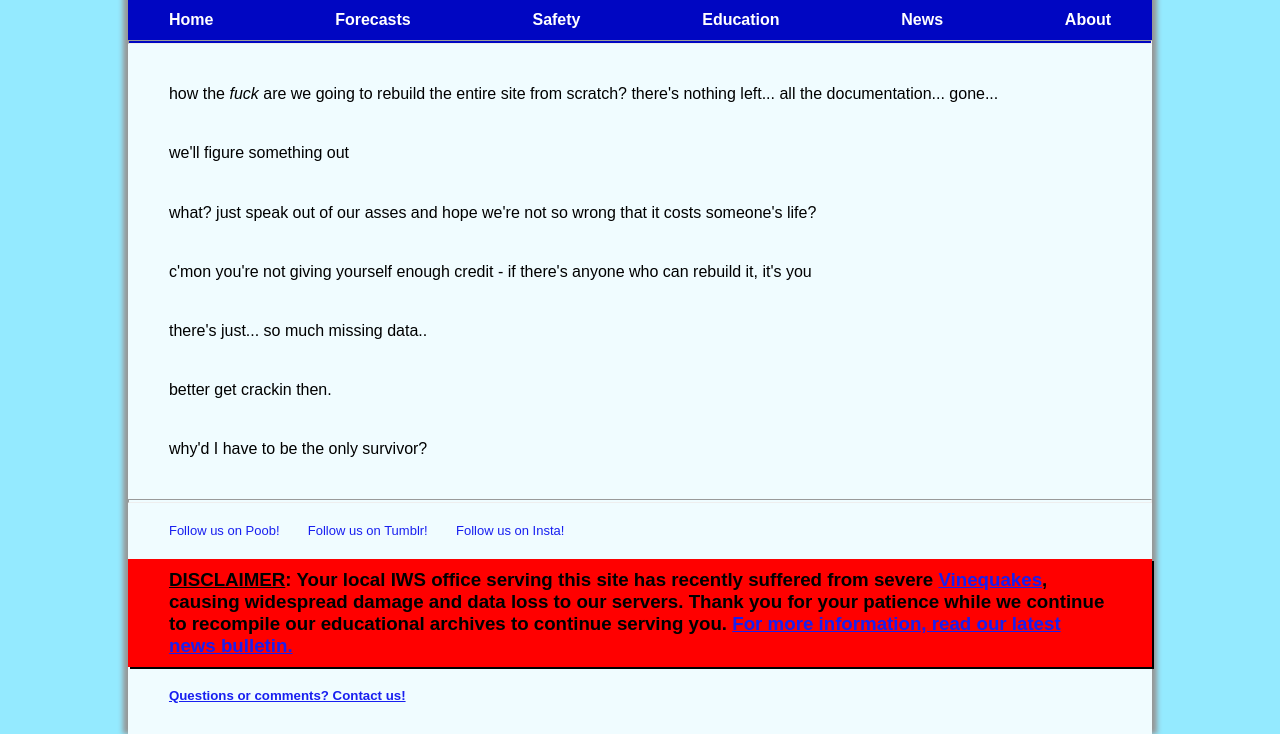
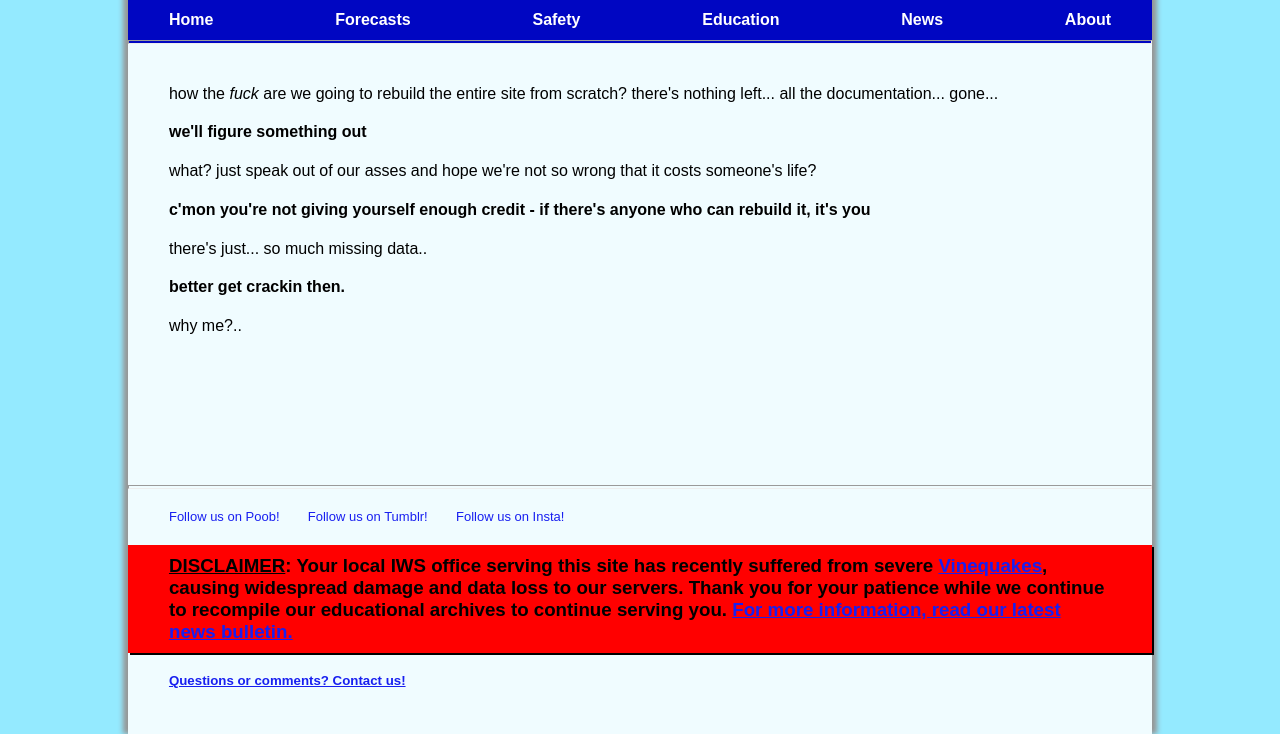
Before and after one commit to k1tsun8/k1tsun8.github.io, a plain HTML site: page internal/dontreadthis/index.html in a window 1280 px wide. Shown: the part 66-800 px from the top of the page. Drawn offline with Linux system fonts and the light colour scheme.

Commit message:
don't read this.

```diff
--- a/internal/dontreadthis/index.html
+++ b/internal/dontreadthis/index.html
@@ -24,12 +24,12 @@
         <maincontent>
             <p>how the <i>fuck</i> are we going to rebuild the entire site from scratch? there's nothing left... all the
                 documentation... gone...</p>
-            <p>we'll figure something out</p>
+            <b>we'll figure something out</b>
             <p>what? just speak out of our asses and hope we're not so wrong that it costs someone's life?</p>
-            <p>c'mon you're not giving yourself enough credit - if there's anyone who can rebuild it, it's you</p>
+            <b>c'mon you're not giving yourself enough credit - if there's anyone who can rebuild it, it's you</b>
             <p>there's just... so much missing data..</p>
-            <p>better get crackin then.</p>
-            <p>why'd I have to be the only survivor?</p>
+            <b>better get crackin then.</b>
+            <p>why me?..</p>
         </maincontent>
         <footer>
             <hr class="divider" />
```
